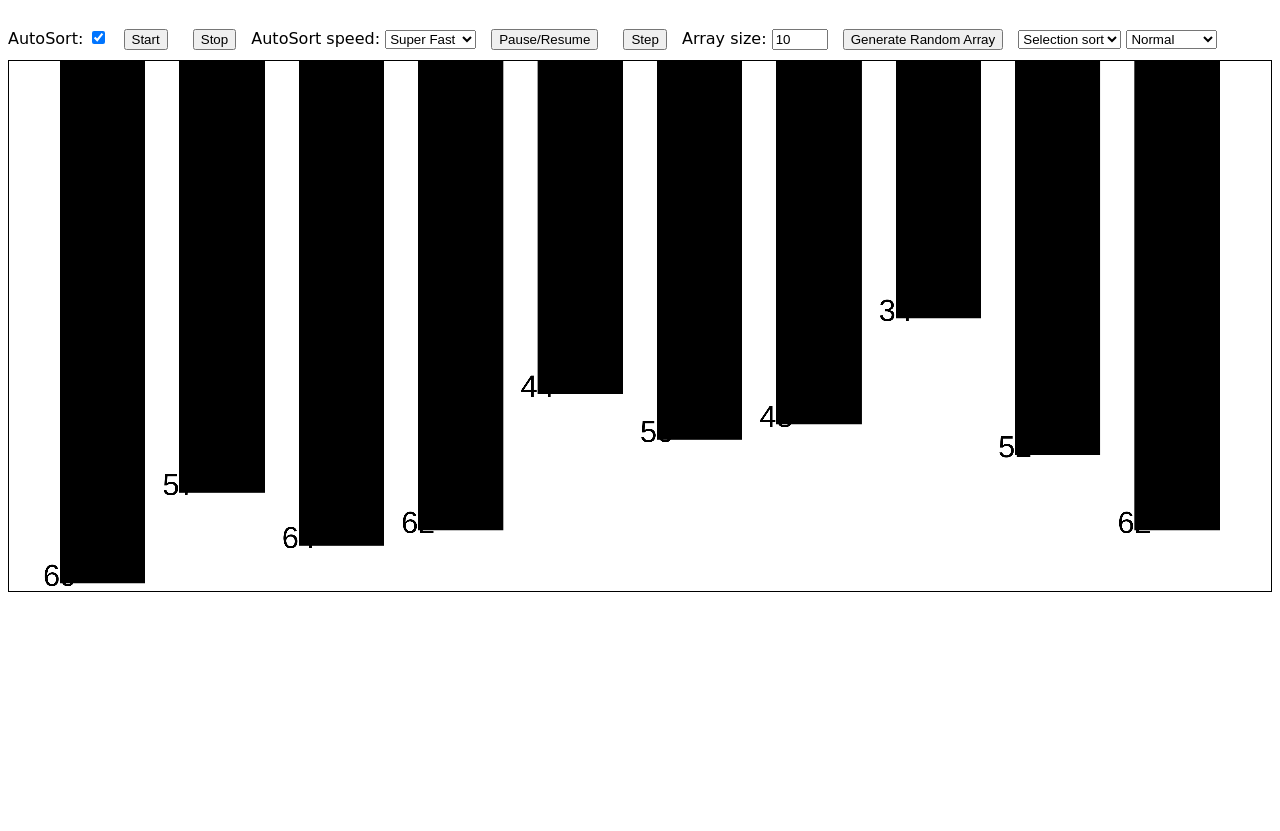
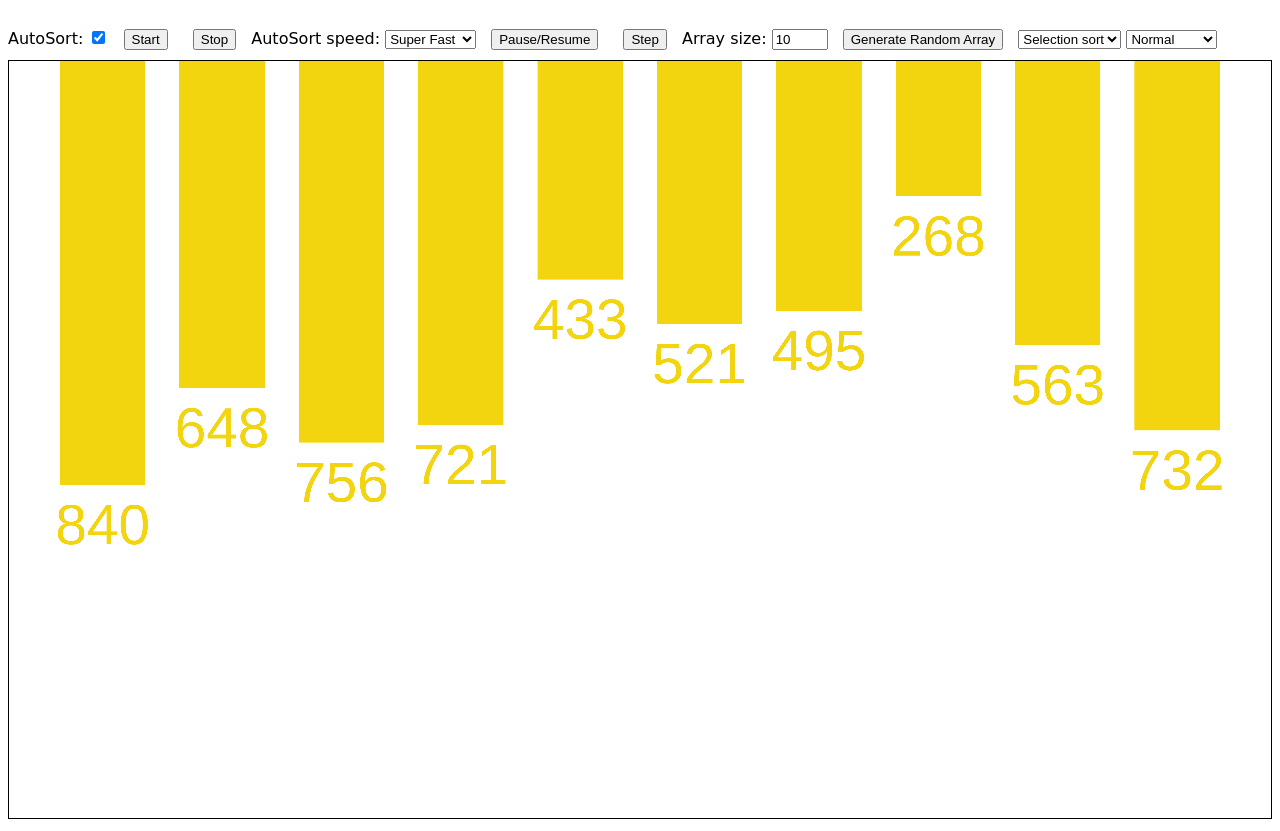
Before and after one commit to slevi123/visualize_sorting, a plain HTML site: page index.html in a window 1280 px wide. Both pictures are taken after a click on the button "Generate Random Array". Shown: the part 62-893 px from the top of the page. Before the commit the page ends 800 px from the top, so only its background shows below. Drawn offline with Linux system fonts and the light colour scheme; a web font is replaced by a local one.

Commit message:
colored bubble sort

```diff
--- a/index.html
+++ b/index.html
@@ -44,7 +44,7 @@
       <option value="1000">Slower</option>
       <option value="2000">Super Slow</option>
     </select>
-    <canvas id="array-canvas" class="responsive-canvas" width="5000" height="2100"></canvas>
+    <canvas id="array-canvas" class="responsive-canvas" width="5000" height="3000"></canvas>
 
     <script src="res/js/sorting.js"></script>
 </body>
--- a/res/js/sorting.js
+++ b/res/js/sorting.js
@@ -32,7 +32,7 @@ class LesCanvasFillText extends LesCanvasItem{
     constructor(canvas, x, y, _text, {font="30px Arial", color="black"} = {}){
         super(canvas);
         [this.x, this.y, this._text, this.font, this.color] = [x, y, _text, font, color];
-        console.log(color)
+        // console.log(color)
     }
 
     draw(){
@@ -53,7 +53,7 @@ class LesCanvasFillText extends LesCanvasItem{
 
 
 class LesCanvasLine extends LesCanvasItem{
-    constructor(canvas, x1, y1, x2, y2, color="black", width="1"){
+    constructor(canvas, x1, y1, x2, y2, {color="black", width="1"}={}){
         super(canvas);
         [this.x1, this.y1, this.x2, this.y2] = [x1, y1, x2, y2];
         [this.color, this.width] = [color, width];
@@ -70,7 +70,7 @@ class LesCanvasLine extends LesCanvasItem{
 }
 
 class LesCanvasRectangle extends LesCanvasItem{
-    constructor(canvas, x, y, width, height, color="black"){
+    constructor(canvas, x, y, width, height, {color="black"}={}){
         super(canvas);
         this.x = x; this.y = y;
         this.width = width; this.height = height;
@@ -79,7 +79,7 @@ class LesCanvasRectangle extends LesCanvasItem{
 }
 
 class LesCanvasStrokeRectangle extends LesCanvasRectangle{
-    constructor(canvas, x, y, width, height, color="black", stroke_width=1){
+    constructor(canvas, x, y, width, height, {color="black", stroke_width=1}={}){
         super(canvas, x, y, width, height, color)
         this.stroke_width = stroke_width;
     }
@@ -257,28 +257,34 @@ class ArrayDrawing{
         height = value*manager.value_height;
         // console.log("draw valuw:  ", spacing_before, this.padding)
         // console.log("draw value:  ", x1+spacing_before+this.padding, this.item_width, height)
-
+        let color = manager.draw_color;
 
         // drawing value rect
         this.value =
-            manager.canvas.fillRect(x1, 0, manager.item_width, height);
+            manager.canvas.fillRect(x1, 0, manager.item_width, height, {color: color});
 
         // text
         this.text =
-            manager.canvas.fillText(x1, height+manager.text_offset, value, {font:"120px Arial"})
+            manager.canvas.fillText(x1+~~(manager.item_width/2), height+manager.text_offset, value, {font:`${manager.font_size}px Arial`, color: color})
+
+        //flag for eliminating double deletes
+        this._drawn = true;
     }
 
     delete(){
+        if (this._drawn){
             this.text.delete()
             this.value.delete()
+            this._drawn = false;
+        }
     }
 }
 
 
 class ArrayManager extends CanvasManager{
     constructor(canvas,   {array_size=10,
-        spacing: spacing_ratio = 0.4, value_height = 30, min_padding=200,
-        default_cell_color="black", text_offset = 10,
+        spacing_ratio = 0.4, value_height = 30, min_padding=200,
+        default_cell_color="black",
         //   separator_color="black",
     }={}){
 
@@ -287,7 +293,7 @@ class ArrayManager extends CanvasManager{
 
         this.min_padding = min_padding;
         [this.spacing_ratio, this.value_height] = [spacing_ratio, value_height];
-        this.text_offset = text_offset;
+        [this.text_offset, this.font_size] = [100, 110];
 
         this.drawings = [];
         // this.relative_resize()
@@ -296,6 +302,23 @@ class ArrayManager extends CanvasManager{
         this._2d_context = canvas._2d_context;
         // this.calculate_sizes(array_size);
         this.array_size = array_size;
+
+        this._upcoming_colors = []
+        this._draw_color = "green";
+    }
+
+    get draw_color(){
+        if (this._upcoming_colors.length) return this._upcoming_colors.pop();
+        return this._draw_color;
+    }
+
+    set draw_color(new_value){
+        this._draw_color = new_value;
+    }
+
+    enroll_colors(...colors){
+        if (colors) this._upcoming_colors.push(...colors)
+        else this._upcoming_colors = [];
     }
 
     set array_size(new_value){
@@ -311,7 +334,7 @@ class ArrayManager extends CanvasManager{
     }
 
     calculate_sizes(){
-        console.log("calcs:  ", this.canvas.width, this._array_size);
+        // console.log("calcs:  ", this.canvas.width, this._array_size);
         const spacing_units = this.spacing_ratio*(this._array_size-1);
         this.item_width = ~~((this.canvas.width-2*this.min_padding)/(this._array_size+spacing_units));
         this.spacing = ~~(this.spacing_ratio*this.item_width);
@@ -319,8 +342,13 @@ class ArrayManager extends CanvasManager{
         this.padding = ~~((this.canvas.width - content_width)/2);
         // this.canvas.fillRect(0, 600, this.padding, 700, "yellow")
         // this.canvas.fillRect(0, 500, this.min_padding/2, 500, "blue")
-        console.log("calcs:  ", this.spacing, this.item_width, this.padding)
+        // console.log("calcs:  ", this.spacing, this.item_width, this.padding)
         // console.log("calcs:  ", )
+
+        this.font_size = ~~(this.item_width / 1.5);
+        this.text_offset = this.font_size + 10;
+
+        // console.log(this.font_size, this.item_width)
 
         // this.fix_sizes();
     }
@@ -333,9 +361,9 @@ class ArrayManager extends CanvasManager{
 
 }
 class VisualArray{
-    constructor(canvas, minimum_item_width=5){
+    constructor(canvas,{minimum_item_width=5, manager_options={}}={}){
         this.canvas = canvas;
-        this.array_manager = new ArrayManager(canvas, {array_size: 10})
+        this.array_manager = new ArrayManager(canvas, {array_size: 10, ...manager_options},)
 
         this.minimum_item_width = this.minimum_item_width;
 
@@ -345,6 +373,12 @@ class VisualArray{
         this.proxy = new Proxy(this.target, {
             set: (target, prop, new_value) => this.set_item(target, prop, new_value)
         })
+
+        this.target.redraw = (...args) => this.redraw(...args);
+        this.target.recolor = (...args) => this.recolor(...args);
+        this.target.enroll_colors = (...colors) => this.array_manager.enroll_colors(...colors);
+
+
     }
 
     static new(...args){
@@ -352,12 +386,30 @@ class VisualArray{
     }
 
     set_item(target, prop, new_value){
-        if (prop == "length") this.array_manager.array_size = new_value
+        if (prop == "length") {
+            this.target.length = new_value;
+            this.array_manager.array_size = new_value
+            // console.log("length", prop, new_value)
+        }
+        else if (prop == "draw_color"){
+            this.array_manager.draw_color = new_value;
+        }
         else {
             Reflect.set(target, prop, new_value);
             this.array_manager.draw_value(prop, new_value);
+            // console.log("aalllitva", target[prop])
         }
-        console.log("aalllitva", target[prop])
+    }
+
+    redraw(i){
+        console.log("redraw", i)
+        this.array_manager.draw_value(i, this.target[i]);
+    }
+
+    recolor(i, color){
+
+        this.array_manager.enroll_colors(color);
+        this.array_manager.draw_value(i, this.target[i]);
     }
 
     get maximum_item_count(){
@@ -501,13 +553,16 @@ class AlgorithmPauser{
 //     document.getElementById("step").addEventListener("click", () => at.step())
 // }
 function generate_array(visual_array, array_size_dom){
+
     size = parseInt(array_size_dom.value);
     visual_array.length = size;
     f_min = 20;
-    f_max = 50;
+    f_max = 850;
     for (let i=0; i<size; i++){
         visual_array[i] = ~~(Math.random() * (f_max+1)) + f_min
     }
+
+    // visual_array.recolor(5, "yellow");
 }
 
 
@@ -518,20 +573,38 @@ window.onload = function(){
             let i, j,
             arr = this.state.array,
             n = arr.length;
-            for (i = 0; i < n-1; i++)
+
+            for (i = 0; i < n-1 && this.started; i++){
                 // Last i elements are already in place
-                for (j = 0; j < n-i-1 && this.started; j++)
+                // console.log("ciklus")
+                for (j = 0; j < n-i-1 && this.started; j++){
+                    arr.recolor(j, "#0b3be6");
+                    arr.recolor(j+1, "#0390fc");
+                    await this.next();
                     if (arr[j] > arr[j+1]){
+                        // console.log("csere")
+                        arr.enroll_colors("#db0bc3", "#db0d1e");
                         [ arr[j], arr[j+1] ] = [  arr[j+1], arr[j] ];
+                        // console.log(arr)
+                    } else arr.recolor(j, "#c4edbe");    // halvanysarga "#f2dd7e");
                     await this.next();
                 }
+                arr.recolor(n-i-1, "#1bde0d");
+            }
+            if (this.started) arr.recolor(0, "#1bde0d");
+
         }
     }
     console.log("betoltve")
 
     let canvas = new LesCanvas("array-canvas");
 
-    let visual_array = VisualArray.new(canvas);
+    let visual_array = VisualArray.new(canvas, {
+        manager_options: {value_height: 2}
+    });
+
+    visual_array.draw_color = "#f2d40f";
+
 
     let array_size_dom = document.getElementById("array-size-input"),
     algorithm_pauser = new AlgorithmPauser();
@@ -539,7 +612,10 @@ window.onload = function(){
     algorithm_pauser.algorithm = algorithms["bubble sort"]
     algorithm_pauser.state = {array: visual_array}
 
-    document.getElementById("generate").addEventListener("click", ()=>generate_array(visual_array, array_size_dom) )
+    document.getElementById("generate").addEventListener("click", ()=>{
+        algorithm_pauser.stop();
+        generate_array(visual_array, array_size_dom);
+    })
 
     document.getElementById("start").addEventListener("click", ()=>algorithm_pauser.start() )
     document.getElementById("pause_resume").addEventListener("click", ()=>algorithm_pauser.pause_resume())
```
Also changed, not shown: res/js/lesjs/sorting.js (+34 -10 lines). Lines whose indentation alone changed are shown as unchanged.
